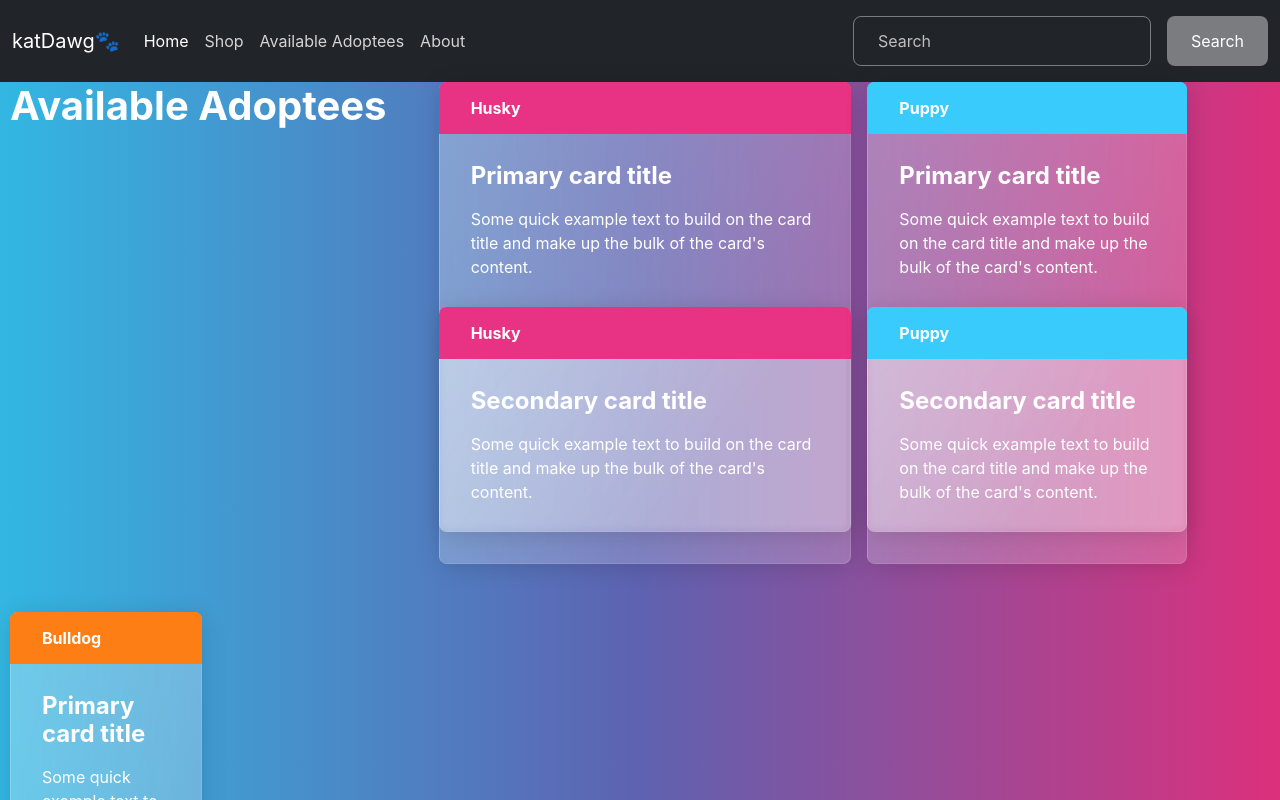
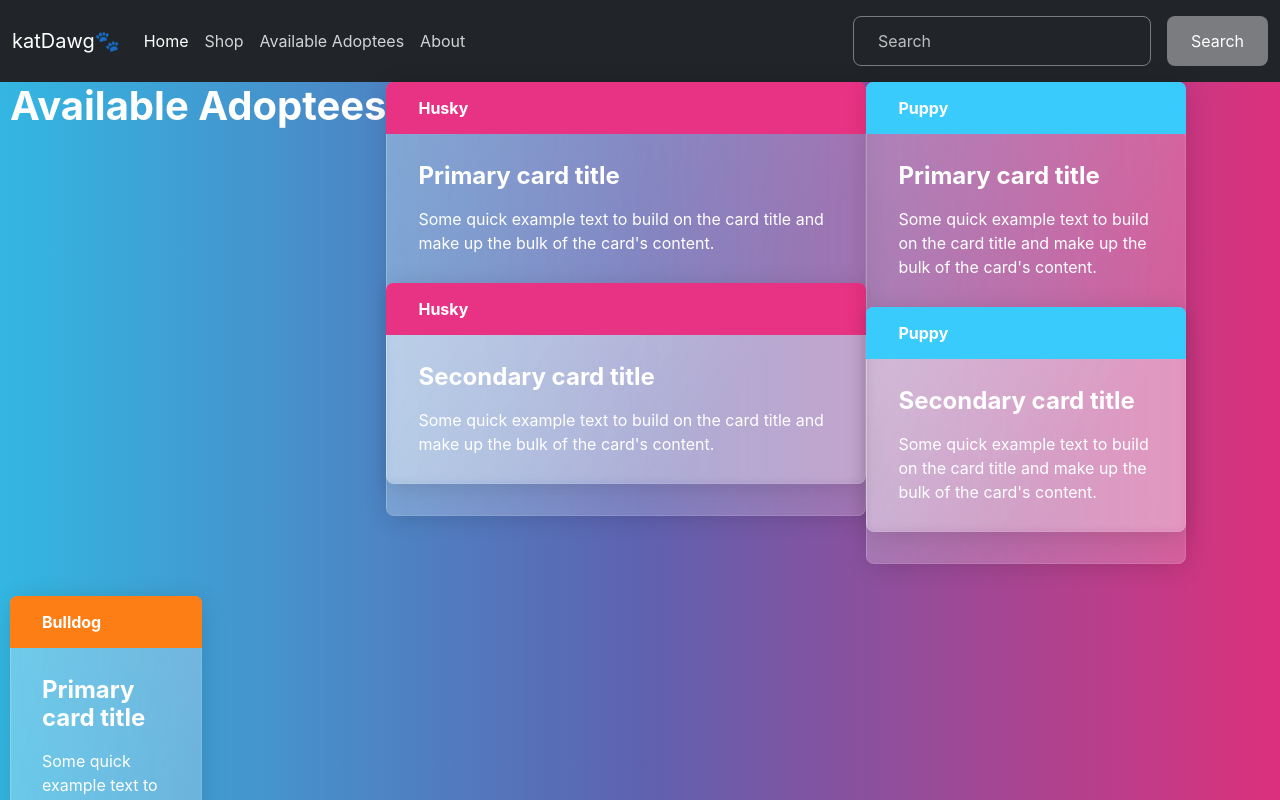
Before and after one commit to joelmartinez16/katDawg, a React (Create React App) app in the folder client/: page /availablePets in a window 1280 px wide. Shown: the top 800 px of the page. Built offline with nearby package versions, Linux system fonts and the light colour scheme; no server answers.

Commit message:
pushing changes

```diff
--- a/client/src/App.css
+++ b/client/src/App.css
@@ -39,20 +39,22 @@
 
 
 .card-grid {
-  display: "grid";
+  display: "column";
 
 
 }
 .grid--4 {
-  display: grid;
-  grid-template-columns: 1fr 1fr 1fr;
-  grid-gap: 1rem;
+  display: flex;
+  flex-wrap: wrap;
 }
 
 .grid__item {
-  flex-basis: 25%;
-  padding-left: 10px;
-  margin-bottom: 16px;
+  flex-basis: calc(25% - 10px);
+    margin-left: 10px;
+    margin-bottom: 16px;
+    justify-content: "center";
+
+
 }
 
 
```
